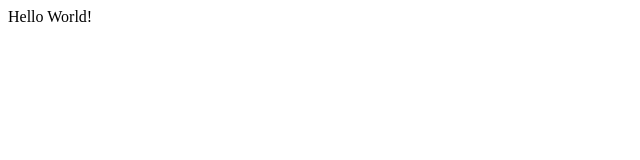
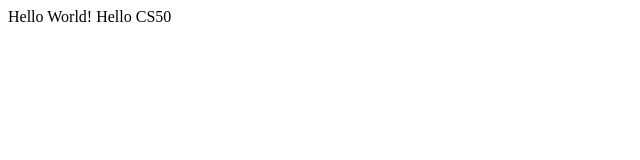
Before and after one commit to miracle5284/CS50, a plain HTML site: page hello.html in a window 1280 px wide. Shown: the whole page, without its empty margins (0-640 px from the left). Drawn offline with Linux system fonts and the light colour scheme.

Commit message:
Add A line

```diff
--- a/hello.html
+++ b/hello.html
@@ -6,7 +6,8 @@
 </head>
 
 <body>
-    Hello World!
+    Hello World! Hello
+    CS50
 </body>
 
 </html>
```
